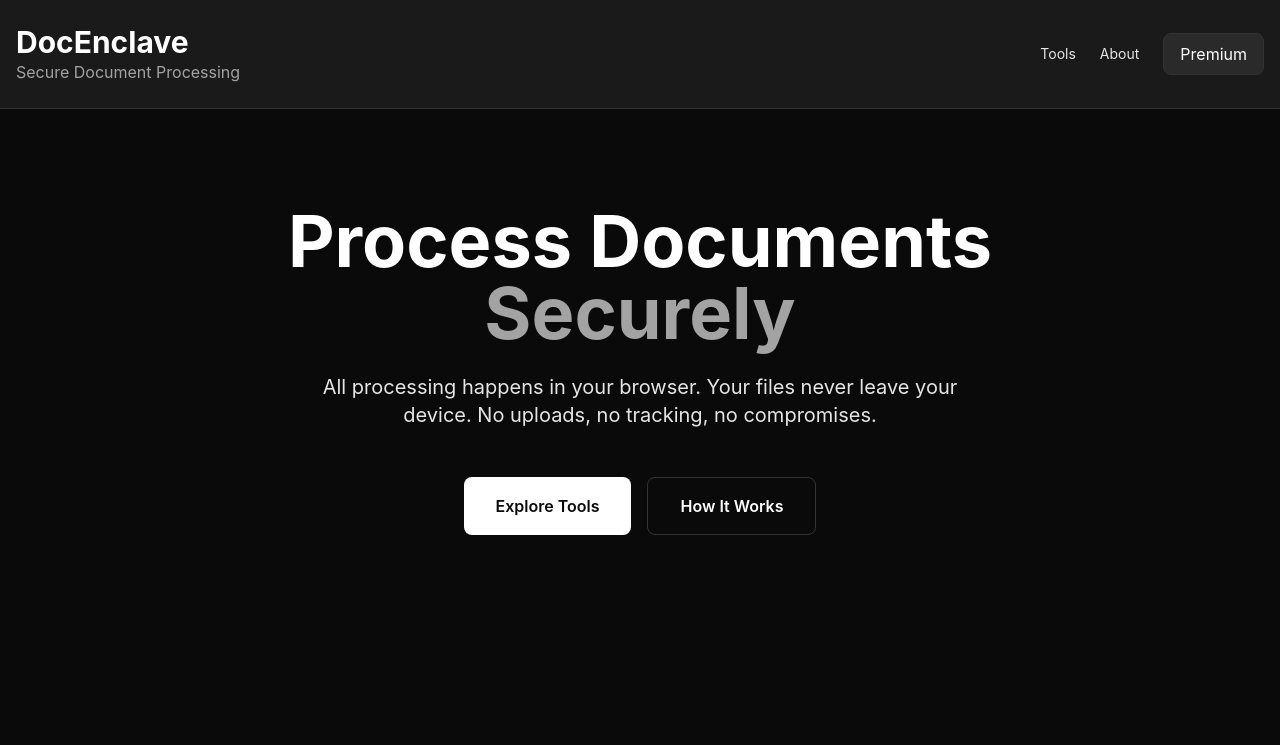
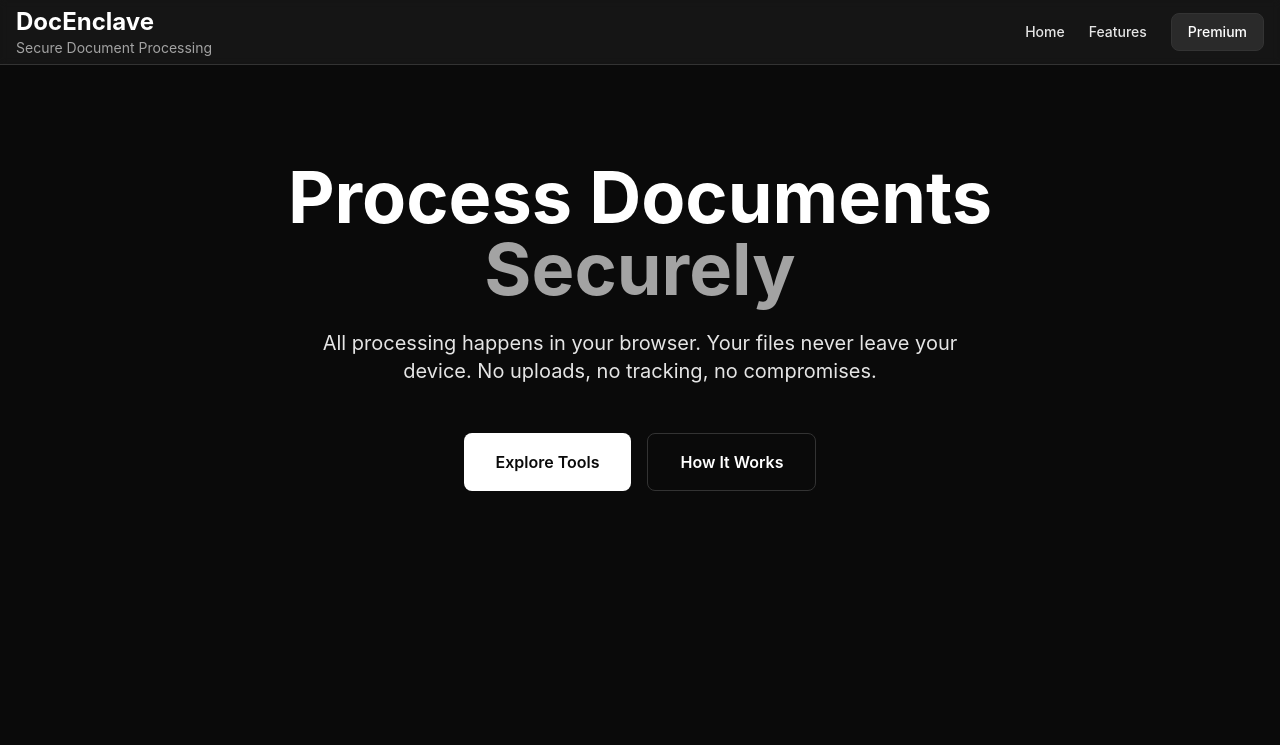
Before and after one commit to Swarnadeep17/docenclave, a React (Vite) app: page / in a window 1280 px wide. Shown: the top 745 px of the page. Built offline with nearby package versions, Linux system fonts and the light colour scheme; no server answers; the database is empty; the HTML template or start-up script is replaced by a standard one.

Commit message:
Update Layout.jsx

```diff
--- a/src/components/layout/Layout.jsx
+++ b/src/components/layout/Layout.jsx
@@ -1,29 +1,31 @@
-import React from 'react'
-import { Link } from 'react-router-dom'
+import React from 'react';
+import { Link } from 'react-router-dom';
 
 const Layout = ({ children }) => {
   return (
-    <div className="min-h-screen bg-dark-primary">
-      {/* Header */}
-      <header className="bg-dark-secondary border-b border-dark-border">
-        <div className="container mx-auto px-4 py-6">
-          <div className="flex items-center justify-between">
+    <div className="min-h-screen bg-dark-primary text-dark-text-primary">
+      {/* Header - Made more compact with reduced padding (py-4) */}
+      <header className="bg-dark-secondary border-b border-dark-border sticky top-0 z-40 backdrop-blur-sm bg-opacity-70">
+        <div className="container mx-auto px-4">
+          <div className="flex items-center justify-between h-16"> {/* Use fixed height for consistency */}
             <Link to="/" className="flex items-center">
               <div>
-                <h1 className="text-2xl md:text-3xl font-bold text-dark-text-primary">
+                <h1 className="text-xl md:text-2xl font-bold text-dark-text-primary">
                   DocEnclave
                 </h1>
-                <p className="text-dark-text-muted text-sm md:text-base">
+                <p className="hidden sm:block text-dark-text-muted text-xs md:text-sm">
                   Secure Document Processing
                 </p>
               </div>
             </Link>
-            <div className="hidden md:flex items-center space-x-6">
-              <Link to="/tools/pdf/merge" className="text-dark-text-secondary hover:text-dark-text-primary transition-colors text-sm">
-                Tools
+            <div className="flex items-center space-x-6">
+              <Link to="/" className="text-dark-text-secondary hover:text-dark-text-primary transition-colors text-sm font-medium">
+                Home
               </Link>
-              <span className="text-dark-text-secondary text-sm">About</span>
-              <button className="bg-dark-tertiary hover:bg-gray-700 text-dark-text-primary px-4 py-2 rounded-lg transition-colors border border-dark-border">
+              <a href="#features-comparison" className="hidden md:inline text-dark-text-secondary hover:text-dark-text-primary transition-colors text-sm font-medium">
+                Features
+              </a>
+              <button className="hidden sm:inline bg-dark-tertiary hover:bg-gray-700 text-dark-text-primary px-4 py-2 rounded-lg transition-colors border border-dark-border text-sm font-medium">
                 Premium
               </button>
             </div>
@@ -34,29 +36,31 @@ const Layout = ({ children }) => {
       {/* Main Content */}
       <main>{children}</main>
 
-      {/* Footer */}
-      <footer className="bg-dark-primary border-t border-dark-border py-12">
+      {/* Footer - Made more compact with reduced padding (py-8) */}
+      <footer className="bg-dark-primary border-t border-dark-border py-8">
         <div className="container mx-auto px-4">
           <div className="text-center">
-            <h4 className="text-xl font-bold text-dark-text-primary mb-2">DocEnclave</h4>
-            <p className="text-dark-text-muted mb-6">Privacy-first document processing</p>
+            <h4 className="text-lg font-bold text-dark-text-primary mb-1">DocEnclave</h4>
+            <p className="text-dark-text-muted mb-6 text-sm">Privacy-first document processing</p>
 
-            <div className="flex justify-center space-x-8 mb-8">
-              <Link to="/tools/pdf/merge" className="text-dark-text-secondary hover:text-dark-text-primary cursor-pointer transition-colors">
+            <div className="flex justify-center space-x-6 mb-6">
+              <a href="#tools-hub" className="text-dark-text-secondary hover:text-dark-text-primary cursor-pointer transition-colors text-sm">
                 Tools
-              </Link>
-              <span className="text-dark-text-secondary hover:text-dark-text-primary cursor-pointer transition-colors">Privacy</span>
-              <span className="text-dark-text-secondary hover:text-dark-text-primary cursor-pointer transition-colors">Support</span>
+              </a>
+              <a href="#features-comparison" className="text-dark-text-secondary hover:text-dark-text-primary cursor-pointer transition-colors text-sm">
+                Features
+              </a>
+              <span className="text-dark-text-secondary hover:text-dark-text-primary cursor-pointer transition-colors text-sm">Support</span>
             </div>
 
-            <p className="text-dark-text-muted text-sm">
-              &copy; 2024 DocEnclave. Privacy-first document processing.
+            <p className="text-dark-text-muted text-xs">
+              © 2024 DocEnclave. All Rights Reserved.
             </p>
           </div>
         </div>
       </footer>
     </div>
-  )
-}
+  );
+};
 
-export default Layout
+export default Layout;
```
